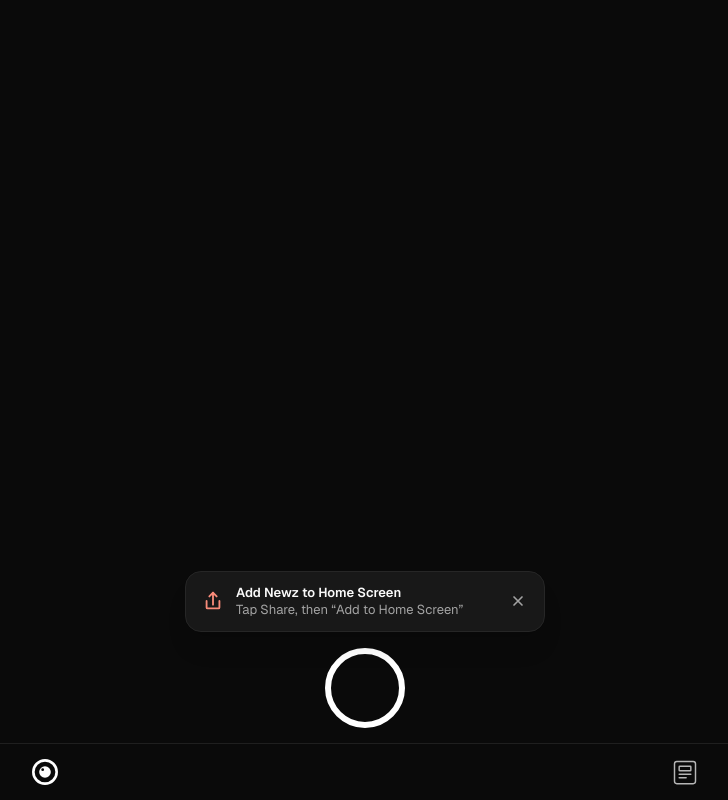
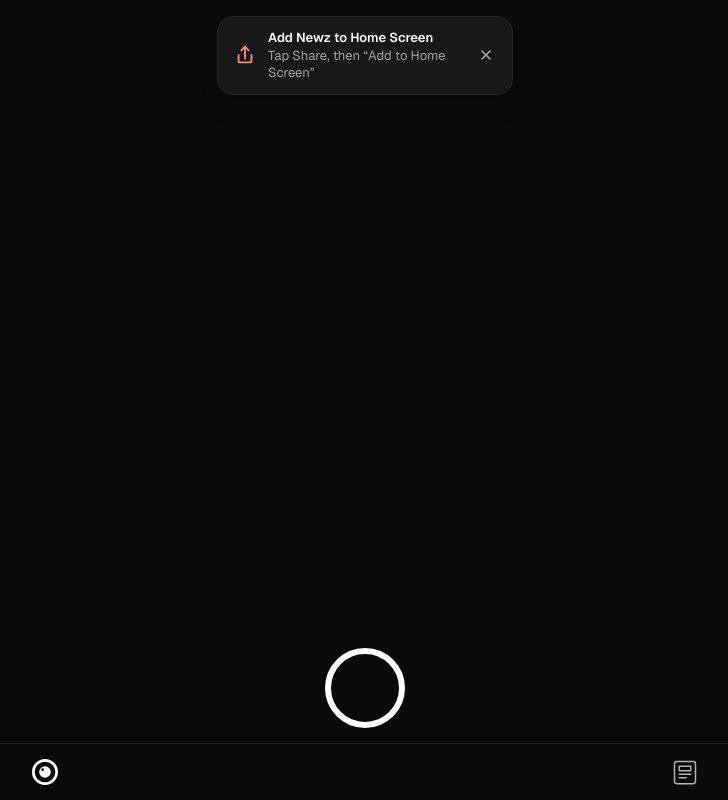
Before and after one commit to LiamShalom/newz, a React (Vite) app in the folder frontend/: page / in a window 1280 px wide. Both pictures are taken after a click on the button "Allow and continue". Shown: the whole page, without its empty margins (275-1003 px from the left). Built offline with nearby package versions, Linux system fonts and the light colour scheme; no server answers; a web font is replaced by a local one.

Commit message:
fix: anchor a2hs hint to top, narrow to clear flip button

```diff
--- a/frontend/src/components/AddToHomeScreenHint.tsx
+++ b/frontend/src/components/AddToHomeScreenHint.tsx
@@ -67,8 +67,8 @@ export function AddToHomeScreenHint({ dismiss }: Props) {
 
   return (
     <div
-      className="fixed left-1/2 -translate-x-1/2 z-40 px-3 w-full max-w-sm pointer-events-none"
-      style={{ bottom: "calc(168px + env(safe-area-inset-bottom))" }}
+      className="fixed left-1/2 -translate-x-1/2 z-40 px-3 w-full max-w-[320px] pointer-events-none"
+      style={{ top: "calc(16px + env(safe-area-inset-top))" }}
     >
       <div className="pointer-events-auto bg-[#1A1A1A]/95 backdrop-blur rounded-2xl px-4 py-3 border border-[#262626] flex items-center gap-3 shadow-xl">
         <svg
```
